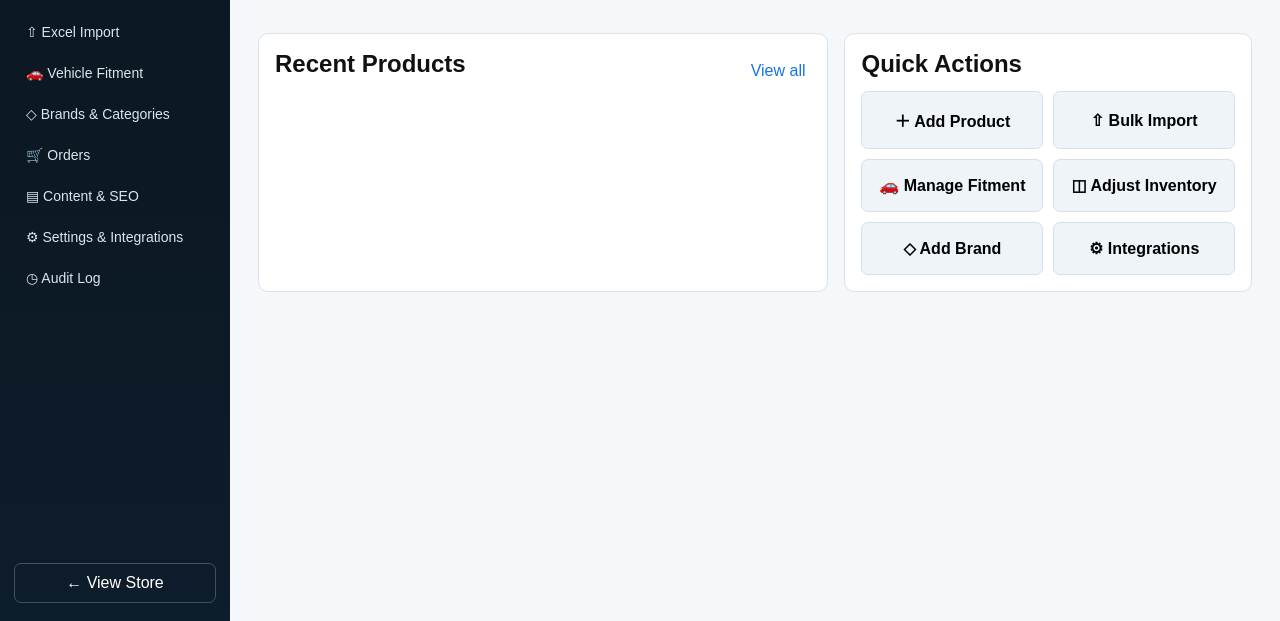
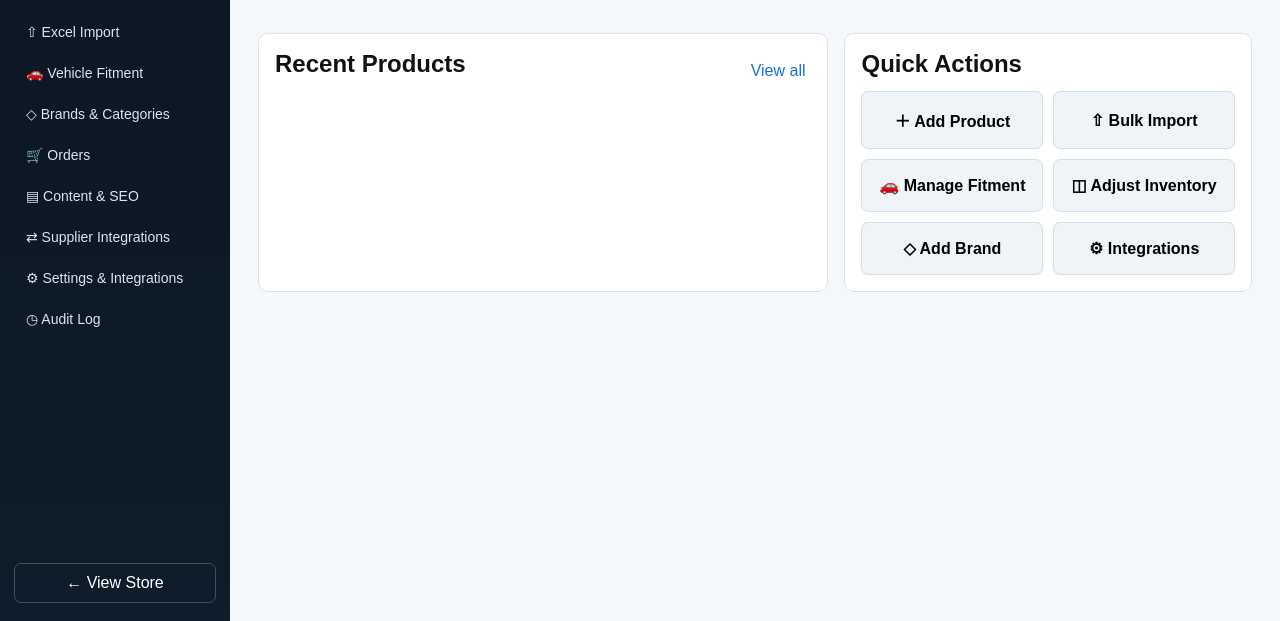
Before and after one commit to farid232323/the-plug-ai, a website: page the-plug-ai-fullstack-v0.6/public/admin.html in a window 1280 px wide. Shown: the part 179-800 px from the top of the page. Drawn offline with Linux system fonts and the light colour scheme; no server answers.

Commit message:
Load supplier integrations admin panel

```diff
--- a/the-plug-ai-fullstack-v0.6/public/admin.html
+++ b/the-plug-ai-fullstack-v0.6/public/admin.html
@@ -23,4 +23,4 @@
 <section class="admin-view" id="settings"><div class="page-title"><div><small>SYSTEM</small><h1>Settings & Integrations</h1><p>Store settings plus placeholders for production HyperPay and API Ninjas credentials.</p></div></div><div class="grid2"><div class="panel form"><h2>Store</h2><label>Domain<input id="setDomain"></label><label>Default currency<input id="setCurrency"></label><label>Store name<input id="setStoreName"></label><button class="primary" id="saveStoreSettings">Save Store Settings</button></div><div class="panel form"><h2>Integrations</h2><label>VIN provider<input id="setVin"></label><label>Payment gateway<input id="setPayment"></label><label>API Ninjas key<input type="password" placeholder="Store as environment variable in production" disabled></label><label>HyperPay entity/access credentials<input type="password" placeholder="Store as environment variable in production" disabled></label><p class="muted">Secrets are intentionally not persisted in this prototype UI.</p></div></div></section>
 <section class="admin-view" id="audit"><div class="page-title"><div><small>SECURITY</small><h1>Audit Log</h1><p>Track key administrative changes.</p></div></div><div class="panel"><div class="table-wrap"><table><thead><tr><th>Date</th><th>Entity</th><th>ID</th><th>Action</th><th>Summary</th></tr></thead><tbody id="auditRows"></tbody></table></div></div></section>
 </main></div>
-<div id="modal" class="modal"><div class="modal-card large"><button id="modalClose" class="x">×</button><div id="modalBody"></div></div></div><div id="toast"></div><script src="admin.js"></script></body></html>
+<div id="modal" class="modal"><div class="modal-card large"><button id="modalClose" class="x">×</button><div id="modalBody"></div></div></div><div id="toast"></div><script src="admin.js"></script><script src="admin-suppliers.js"></script></body></html>
```
